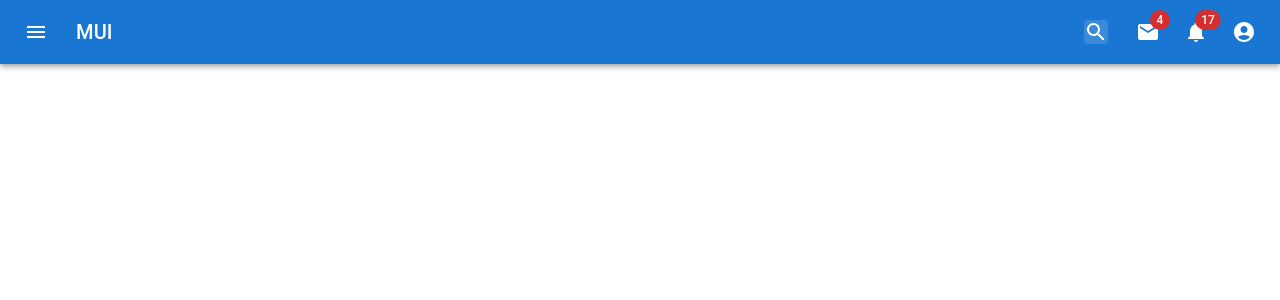
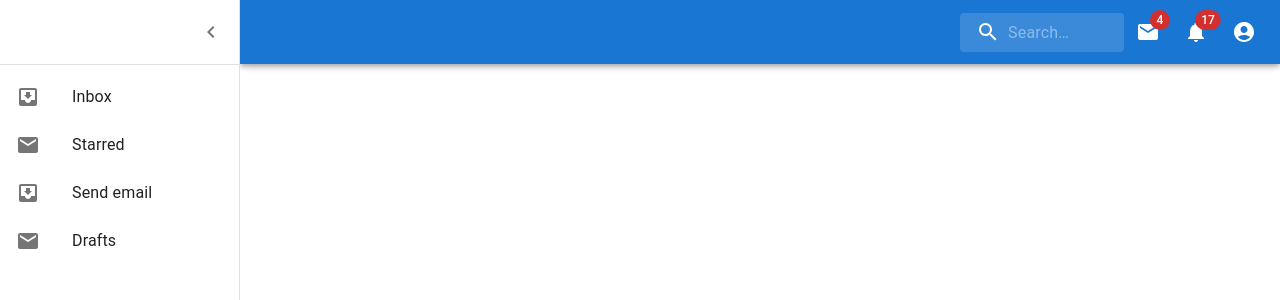
Before and after one commit to L1ght-time/dark-project-ts, a React (Create React App) app: page / in a window 1280 px wide. Both pictures are taken after a click on the button 36 px from the left and 32 px from the top of the page. Shown: the top 300 px of the page. Built offline with nearby package versions, Linux system fonts and the light colour scheme.

Commit message:
DPT-006 added side bar

```diff
--- /dev/null
+++ b/src/components/layout/Header/constants.ts
@@ -0,0 +1,2 @@
+export const DRAWER_WIDTH = 240;
+export const LIST_SIDE_BAR = ['Inbox', 'Starred', 'Send email', 'Drafts'];
--- a/src/components/layout/Header/index.tsx
+++ b/src/components/layout/Header/index.tsx
@@ -1,33 +1,86 @@
-import React, { FC, useState, MouseEvent } from 'react';
+import React, { useState, MouseEvent } from 'react';
+import { styled, useTheme } from '@mui/material/styles';
+import CssBaseline from '@mui/material/CssBaseline';
+import MuiAppBar from '@mui/material/AppBar';
 import {
-  AppBar,
+  Badge,
+  Menu,
+  MenuItem,
+  ListItemText,
+  ListItemIcon,
+  ListItem,
+  IconButton,
+  Divider,
+  List,
+  Toolbar,
+  Drawer,
   Box,
-  Toolbar,
-  IconButton,
-  Typography,
-  Badge,
-  MenuItem,
-  Menu,
-  Input,
+  InputBase,
 } from '@mui/material';
-
 import {
   AccountCircle,
+  ChevronLeft,
+  ChevronRight,
+  MoveToInbox,
   Menu as MenuIcon,
   Search as SearchIcon,
   Mail as MailIcon,
   Notifications as NotificationsIcon,
   MoreVert as MoreIcon,
-  Search,
 } from '@mui/icons-material';
 
+import { DRAWER_WIDTH, LIST_SIDE_BAR } from './constants';
+import AppBarProps from './types';
 import useStyles from './styles';
 
-const Header: FC = () => {
+const AppBar = styled(MuiAppBar, {
+  shouldForwardProp: (prop) => prop !== 'open',
+})<AppBarProps>(({ theme, open }) => ({
+  transition: theme.transitions.create(['margin', 'width'], {
+    easing: theme.transitions.easing.sharp,
+    duration: theme.transitions.duration.leavingScreen,
+  }),
+  ...(open && {
+    width: `calc(100% - ${DRAWER_WIDTH}px)`,
+    marginLeft: `${DRAWER_WIDTH}px`,
+    transition: theme.transitions.create(['margin', 'width'], {
+      easing: theme.transitions.easing.easeOut,
+      duration: theme.transitions.duration.enteringScreen,
+    }),
+  }),
+}));
+
+const StyledInputBase = styled(InputBase)(({ theme }) => ({
+  color: 'inherit',
+  '& .MuiInputBase-input': {
+    padding: theme.spacing(1, 1, 1, 0),
+    paddingLeft: `calc(1em + ${theme.spacing(4)})`,
+    transition: theme.transitions.create('width'),
+    width: '100%',
+    [theme.breakpoints.up('sm')]: {
+      width: '12ch',
+      '&:focus': {
+        width: '20ch',
+      },
+    },
+  },
+}));
+
+const Header = () => {
   const style = useStyles();
+  const theme = useTheme();
+  const [open, setOpen] = useState(false);
   const [anchorEl, setAnchorEl] = useState<null | HTMLElement>(null);
   const [mobileMoreAnchorEl, setMobileMoreAnchorEl] =
     useState<null | HTMLElement>(null);
+
+  const handleDrawerOpen = () => {
+    setOpen(true);
+  };
+
+  const handleDrawerClose = () => {
+    setOpen(false);
+  };
 
   const isMenuOpen = Boolean(anchorEl);
   const isMobileMenuOpen = Boolean(mobileMoreAnchorEl);
@@ -124,37 +177,29 @@ const Header: FC = () => {
   );
 
   return (
-    <Box sx={{ flexGrow: 1 }}>
-      <AppBar position='static'>
+    <Box sx={{ display: 'flex' }}>
+      <CssBaseline />
+      <AppBar position='fixed' open={open}>
         <Toolbar>
           <IconButton
-            size='large'
-            edge='start'
             color='inherit'
             aria-label='open drawer'
-            sx={{ mr: 2 }}
+            onClick={handleDrawerOpen}
+            edge='start'
+            sx={{ mr: 2, ...(open && { display: 'none' }) }}
           >
             <MenuIcon />
           </IconButton>
-          <Typography
-            variant='h6'
-            noWrap
-            component='div'
-            sx={{ display: { xs: 'none', sm: 'block' } }}
-          >
-            MUI
-          </Typography>
           <Box sx={{ flexGrow: 1 }} />
-          <Search className={style.search}>
+          <div className={style.search}>
             <div className={style.searchIconWrapper}>
               <SearchIcon />
             </div>
-            <Input
+            <StyledInputBase
               placeholder='Search…'
               inputProps={{ 'aria-label': 'search' }}
-              className={style.styledInputBase}
             />
-          </Search>
+          </div>
           <Box sx={{ display: { xs: 'none', md: 'flex' } }}>
             <IconButton
               size='large'
@@ -199,9 +244,39 @@ const Header: FC = () => {
             </IconButton>
           </Box>
         </Toolbar>
+        {renderMobileMenu}
+        {renderMenu}
       </AppBar>
-      {renderMobileMenu}
-      {renderMenu}
+      <Drawer
+        sx={{
+          width: DRAWER_WIDTH,
+          flexShrink: 0,
+          '& .MuiDrawer-paper': {
+            width: DRAWER_WIDTH,
+            boxSizing: 'border-box',
+          },
+        }}
+        variant='persistent'
+        anchor='left'
+        open={open}
+      >
+        <div className={style.drawerHeader}>
+          <IconButton onClick={handleDrawerClose}>
+            {theme.direction === 'ltr' ? <ChevronLeft /> : <ChevronRight />}
+          </IconButton>
+        </div>
+        <Divider />
+        <List>
+          {LIST_SIDE_BAR.map((text, index) => (
+            <ListItem button key={text}>
+              <ListItemIcon>
+                {index % 2 === 0 ? <MoveToInbox /> : <MailIcon />}
+              </ListItemIcon>
+              <ListItemText primary={text} />
+            </ListItem>
+          ))}
+        </List>
+      </Drawer>
     </Box>
   );
 };
--- a/src/components/layout/Header/styles.ts
+++ b/src/components/layout/Header/styles.ts
@@ -1,12 +1,13 @@
-import {
-  alpha,
-  makeStyles,
-  Theme,
-  createStyles,
-} from '@material-ui/core/styles';
+import { makeStyles, Theme, alpha } from '@material-ui/core/styles';
 
-const useStyles = makeStyles((theme: Theme) =>
-  createStyles({
+const useStyles = makeStyles((theme: Theme) => ({
+  drawerHeader: {
+    display: 'flex',
+    alignItems: 'center',
+    padding: theme.spacing(0, 1),
+    ...theme.mixins.toolbar,
+    justifyContent: 'flex-end',
+  },
   search: {
     position: 'relative',
     borderRadius: theme.shape.borderRadius,
@@ -14,11 +15,10 @@ const useStyles = makeStyles((theme: Theme) =>
     '&:hover': {
       backgroundColor: alpha(theme.palette.common.white, 0.25),
     },
-      marginRight: theme.spacing(2),
     marginLeft: 0,
     width: '100%',
     [theme.breakpoints.up('sm')]: {
-        marginLeft: theme.spacing(3),
+      marginLeft: theme.spacing(1),
       width: 'auto',
     },
   },
@@ -32,23 +32,6 @@ const useStyles = makeStyles((theme: Theme) =>
     alignItems: 'center',
     justifyContent: 'center',
   },
-
-    styledInputBase: {
-      color: 'inherit',
-      '& .MuiInputBase-input': {
-        padding: theme.spacing(1, 1, 1, 0),
-        paddingLeft: `calc(1em + ${theme.spacing(4)})`,
-        transition: theme.transitions.create('width'),
-        width: '100%',
-        [theme.breakpoints.up('sm')]: {
-          width: '12ch',
-          '&:focus': {
-            width: '20ch',
-          },
-        },
-      },
-    },
-  })
-);
+}));
 
 export default useStyles;
--- /dev/null
+++ b/src/components/layout/Header/types.ts
@@ -0,0 +1,7 @@
+import { AppBarProps as MuiAppBarProps } from '@mui/material/AppBar';
+
+interface AppBarProps extends MuiAppBarProps {
+  open?: boolean;
+}
+
+export default AppBarProps;
```
Also changed, not shown: src/App.tsx (+5 -5 lines). Lines whose indentation alone changed are shown as unchanged.
